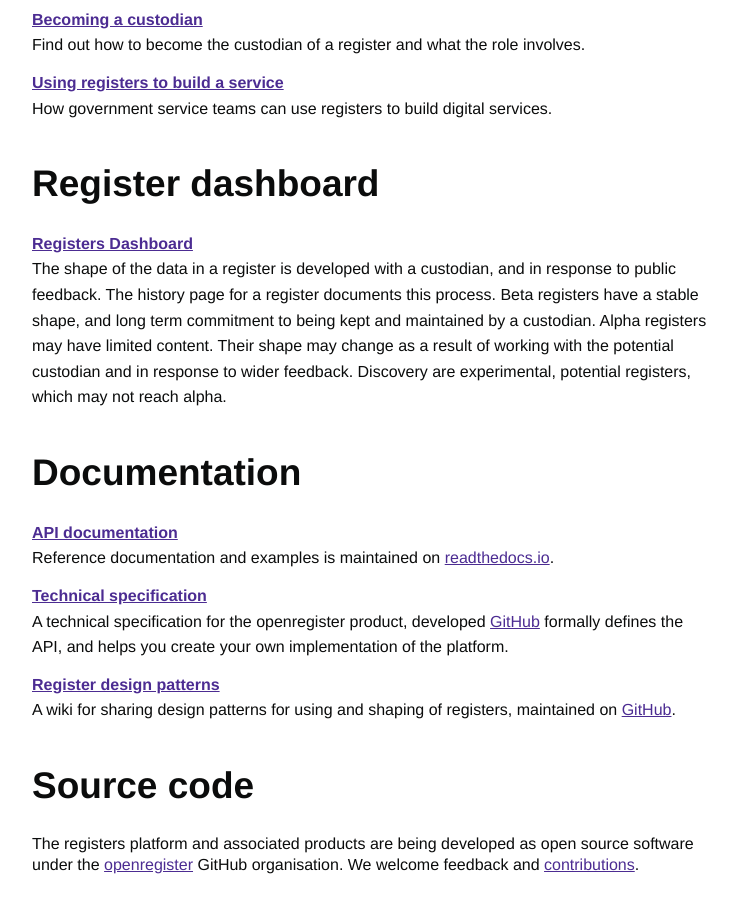
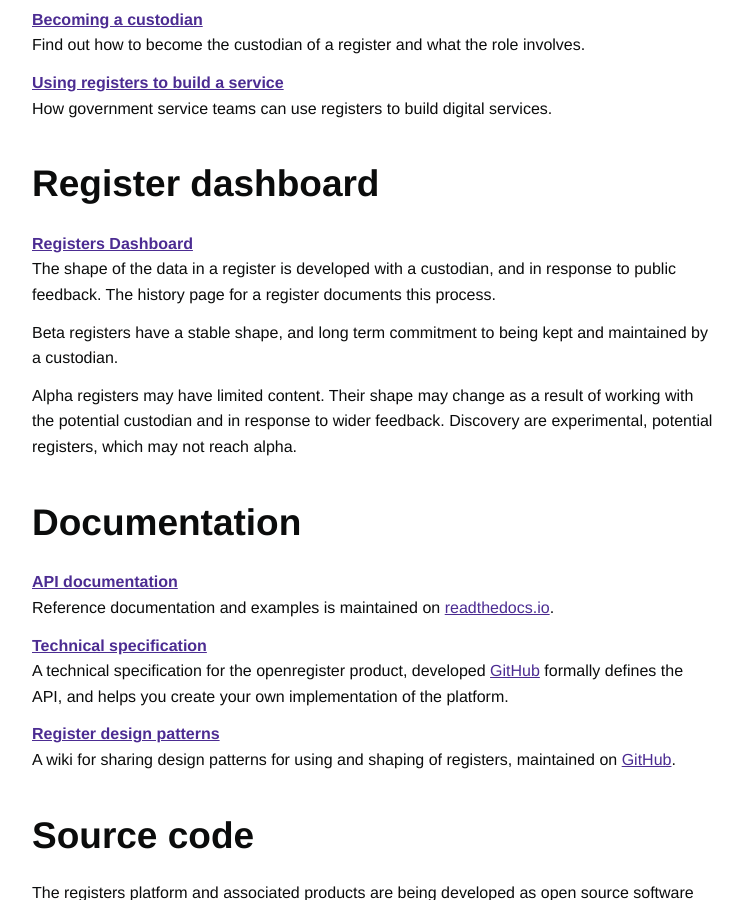
Before and after one commit to openregister/www.openregister.org, a Jekyll site: the page built from index.md, in a window 1280 px wide and 900 px high, scrolled down 593 px. Shown: the whole window, without its empty margins (111-854 px from the left). Built offline with Jekyll 4.4.1, drawn with Linux system fonts in a browser that asks for light colours; some of the changed lines change nothing that is shown.

Commit message:
Tried to fix markdown, it's very brittle

```diff
--- a/index.md
+++ b/index.md
@@ -38,10 +38,9 @@ Official <a href="https://www.gov.uk/government/collections/registers-guidance">
 ## Register dashboard
 <dl>
 <dt><a href="https://registers.cloudapps.digital/registers">Registers Dashboard</a></dt>
-<dd>The shape of the data in a register is developed with a custodian, and in response to public feedback. The history page for a register documents this process.
-
-Beta registers have a stable shape, and long term commitment to being kept and maintained by a custodian.
-Alpha registers may have limited content. Their shape may change as a result of working with the potential custodian and in response to wider feedback.
+<dd>The shape of the data in a register is developed with a custodian, and in response to public feedback. The history page for a register documents this process.</dd>
+<dd>Beta registers have a stable shape, and long term commitment to being kept and maintained by a custodian.</dd>
+<dd>Alpha registers may have limited content. Their shape may change as a result of working with the potential custodian and in response to wider feedback.
 Discovery are experimental, potential registers, which may not reach alpha.</dd>
 </dl>
 
@@ -159,14 +158,12 @@ We welcome feedback and <a href="https://github.com/alphagov/styleguides/blob/ma
 ## Presentations
 <dl>
 <dt><a href="http://theodi.org/lunchtime-lectures/friday-lunchtime-lecture-creating-an-open-register-what-it-takes-and-why">Creating an open register – what it takes and why</a></dt>
-<dd>
-<p><a href="http://theodi.org/lunchtime-lectures">ODI lunchtime lecture</a>, Friday 2 December 2016.</p>
+<dd><p><a href="http://theodi.org/lunchtime-lectures">ODI lunchtime lecture</a>, Friday 2 December 2016.</p>
 <iframe width="560" height="315" src="https://www.youtube.com/embed/p85OxqQX0Yk" frameborder="0" allowfullscreen></iframe>
 </dd>
 
 <dt><a href="https://csvconf.com/2016/#michaelaphilip">Registers: authoritative lists you can trust</a></dt>
-<dd>
-<p><a href="https://csvconf.com/2016/">csv,conf,v2</a>, 3-4 May 2016 in Berlin, Germany.</p>
+<dd><p><a href="https://csvconf.com/2016/">csv,conf,v2</a>, 3-4 May 2016 in Berlin, Germany.</p>
 <iframe width="560" height="315" src="https://www.youtube.com/embed/qR79NsxpcbY" frameborder="0" allowfullscreen></iframe>
 </dd>
 </dl>
```
